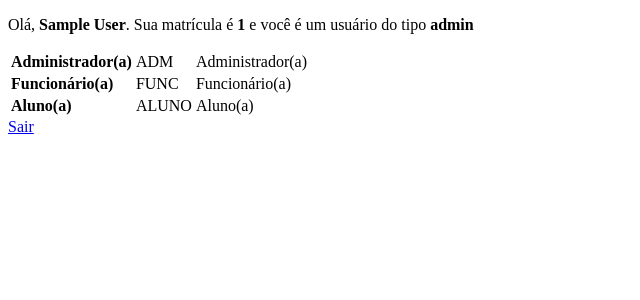
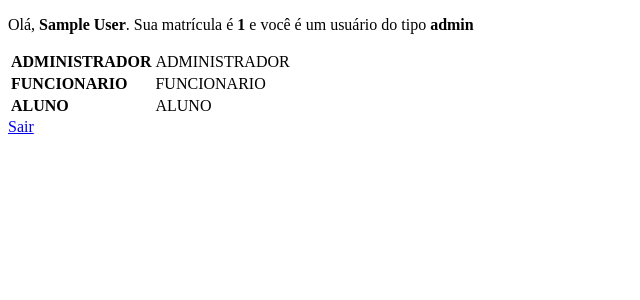
Before and after one commit to luc527/almocai-dev, a PHP site: page / in a window 1280 px wide. Shown: the top 300 px of the page, without its empty margins (0-640 px from the left). Run offline with PHP 8.4, Linux system fonts and the light colour scheme; the visitor is signed in with stand-in values (Sample User, id 1).

Commit message:
Tipos - definições de constantes

```diff
--- /dev/null
+++ b/config.php
@@ -0,0 +1,12 @@
+<?php
+define('ADMINISTRADOR', 'ADMINISTRADOR');
+define('FUNCIONARIO', 'FUNCIONARIO');
+define('ALUNO', 'ALUNO');
+
+define('SEGUNDA', "Segunda-feira");
+define('TERCA', "Terça-feira");
+define('QUARTA', "Quarta-feira");
+define('QUINTA', "Quinta-feira");
+define('SEXTA', "Sexta-feira");
+
+?>
--- a/constantes.php
+++ /dev/null
@@ -1,5 +0,0 @@
-<?php // definição dos tipos de usuários
-define('ADM', "Administrador(a)");
-define('FUNC', "Funcionário(a)");
-define('ALUNO', "Aluno(a)");
-?>
--- a/funcionario_cad.php
+++ b/funcionario_cad.php
@@ -20,7 +20,7 @@
       <label for="senha">Senha</label> <br/>
       <input type="password" name="senha"> <br/><br/>
 
-      <input type="hidden" name="tipo" value="<?php echo FUNC; ?>"> <!-- constante definida em constantes.php-->
+      <input type="hidden" name="tipo" value="<?php echo FUNCIONARIO; ?>">
 
       <button type="submit" name="acao" value="inserir">Cadastrar</button>
     </fiedset> </form>
--- a/index.php
+++ b/index.php
@@ -18,16 +18,16 @@ include 'valida_secao.php';
 		e você é um usuário do tipo <b>".$_SESSION['tipo']."</b></p>";
 
 		echo "<table>
-		<tr> <td><b>".ADM."</b></td> <td>ADM</td>  <td>Administrador(a)</td> </tr>
-		<tr> <td><b>".FUNC."</b></td> <td>FUNC</td> <td>Funcionário(a)</td> </tr>
-		<tr> <td><b>".ALUNO."</b></td> <td>ALUNO</td> <td>Aluno(a)</td> </tr>
+		<tr> <td><b>ADMINISTRADOR</b></td> <td>".ADMINISTRADOR."</td> </tr>
+		<tr> <td><b>FUNCIONARIO</b></td> <td>".FUNCIONARIO."</td> </tr>
+		<tr> <td><b>ALUNO</b></td> <td>".ALUNO."</td> </tr>
 		</table>";
 
-		if($_SESSION['tipo'] == ADM) {
+		if($_SESSION['tipo'] == ADMINISTRADOR) {
 			echo "<a href='adm_painel.php'>Painel do administrador</a>";
 		}
 	}
-	echo "<a href='aluno_acao.php?acao=loginoff'>Sair</a>"
+	echo "<a href='usuario_acao.php?acao=logoff'>Sair</a>";
 
 	?>
 </body>
--- a/valida_secao.php
+++ b/valida_secao.php
@@ -1,5 +1,5 @@
 <?php
-	include 'constantes.php';
+	include "config.php";
 
 	session_start();
 	if (!isset($_SESSION['matricula'])) {
--- a/valida_secao_adm.php
+++ b/valida_secao_adm.php
@@ -1,7 +1,7 @@
 <?php
 include 'valida_secao.php';
 
-if ($_SESSION['tipo'] != ADM) {
+if ($_SESSION['tipo'] != ADMINISTRADOR) {
   header("location:login.php");
 } // se o usuário não é do tipo "adm", não poderá acessar essa página
 ?>
```
Also changed, not shown: classes/Conexao.class.php (+3 -5 lines), usuario_acao.php (+6 -2 lines).
